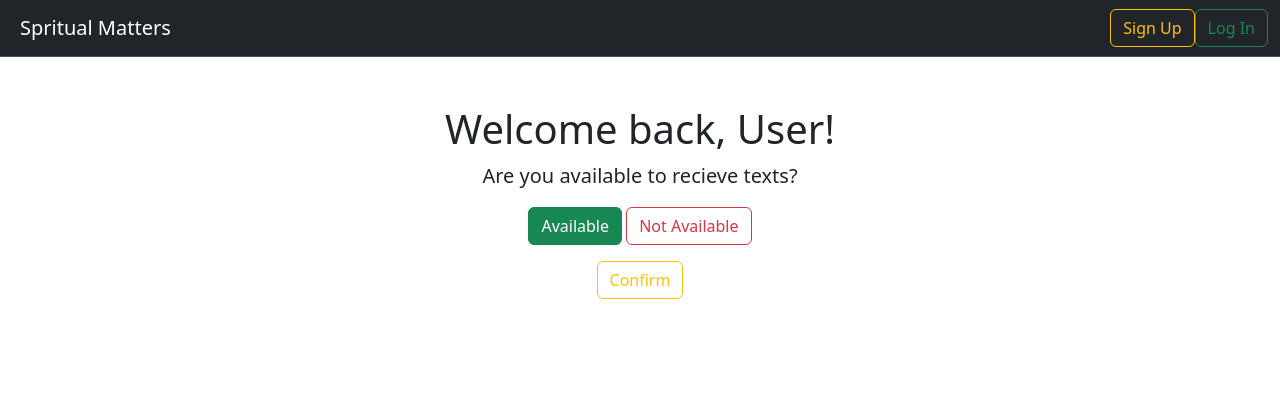
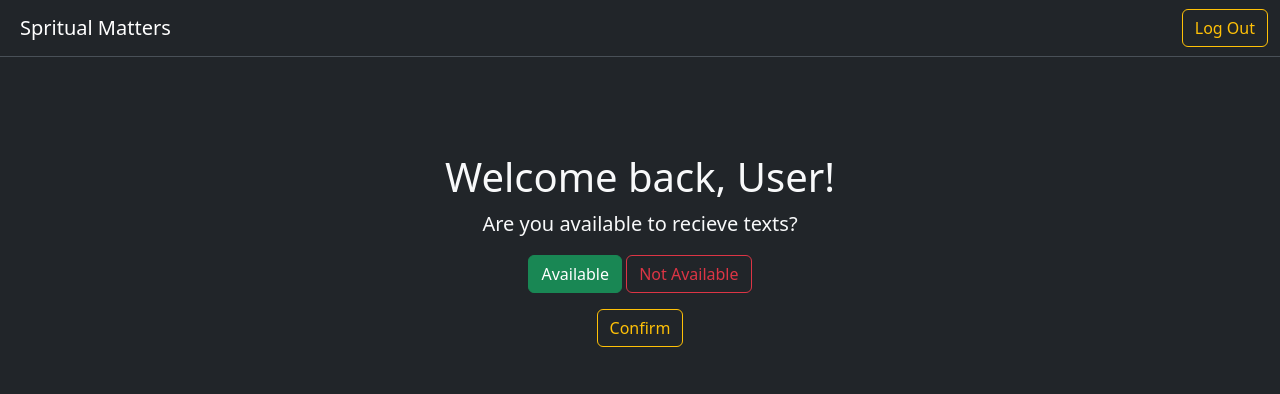
Before and after one commit to Cyber-Kaeh/checkin-app, a Flask app: page /dashboard in a window 1280 px wide. Shown: the top 394 px of the page. Run offline with Flask 3, Linux system fonts and the light colour scheme; the visitor is signed in with stand-in values (Sample User, id 1); some libraries are stand-ins or nearby versions.

Commit message:
Pretty well done with authentication and styling. Might need to add a button for dashboard.html.

```diff
--- a/src/routes.py
+++ b/src/routes.py
@@ -32,6 +32,11 @@ def login():
         print("Token verification failed:", e)
         return jsonify({'error': 'Unauthorized'}), 401
 
+
+@auth_bp.route('/logout')
+def logout():
+    session.pop('uid', None)
+    return redirect(url_for('main.index'))
 
 @auth_bp.route('/dashboard')
 def dashboard():
--- a/templates/base.html
+++ b/templates/base.html
@@ -11,7 +11,7 @@
       crossorigin="anonymous"
     />
   </head>
-  <body>
+  <body class="bg-dark text-light">
     <header>
       <nav
         class="navbar bg-dark border-bottom border-body"
@@ -22,16 +22,16 @@
             <span class="ms-2">Spritual Matters</span>
           </a>
           <div class="d-flex flex-row-reverse">
-            <a href="{{ url_for('auth.login') }}" class="btn btn-outline-success" id="signInButton">
-                Log In
-              </a>
-              <a href="{{ url_for('main.signup') }}" class="btn btn-outline-warning ms-2" id="signUpButton">
-                Sign Up
+            <a
+              href="{% if session.get('uid') %}{{ url_for('auth.logout') }}{% else %}{{ url_for('auth.login') }}{% endif %}"
+              class="btn btn-outline-warning"
+              id="signInButton">
+              {% if session.get('uid') %}Log Out{% else %}Log In{% endif %}
             </a>
         </div>
       </nav>
     </header>
-    <main class="container-sm text-center">
+    <main class="container-sm text-center bg-dark text-light py-5">
       {% block content %}
       <!-- Dynamic content will be injected here -->
       {% endblock %}
@@ -98,8 +98,6 @@
                 const userData = snapshot.val();
                 const userName = userData.name;
                 console.log("User Name:", userName);
-
-            window.location.href = `/dashboard?name=${encodeURIComponent(userName)}`;
               } else {
                 console.log("User not found in database");
                 const newUser = prompt("Please enter first name:");
@@ -109,9 +107,25 @@
                   available: false
                 });
               }
-        })
-        .catch(function(error) {
-          console.log(firebase.auth().currentUser);
+
+              // 🔐 Only call Flask backend *after* DB check
+              user.getIdToken().then(function(idToken) {
+                fetch('/login', {
+                  method: 'POST',
+                  headers: {
+                    'Content-Type': 'application/json'
+                  },
+                  body: JSON.stringify({ idToken: idToken })
+                }).then(res => {
+                  if (res.ok) {
+                    window.location.href = '/dashboard'; // ✅ redirect now works
+                  } else {
+                    alert("Failed to log in on server");
+                  }
+                });
+              });
+
+            }).catch(function(error) {
               console.error("Error fetching user data:", error);
               alert("Failed to fetch user data");
             });
@@ -123,26 +137,7 @@
       }
 
 
-          //   user.getIdToken().then(function(idToken) {
-          //     // Send token to backend
-          //     fetch('/login', {
-          //       method: 'POST',
-          //       headers: {
-          //         'Content-Type': 'application/json'
-          //       },
-          //       body: JSON.stringify({ idToken: idToken })
-          //     }).then(res => {
-          //       if (res.ok) {
-          //         window.location.href = '/dashboard'; // your protected route
-          //       } else {
-          //         alert("Failed to log in on server");
-          //       }
-          //     });
-          //   });
-          // }).catch(function(error) {
-          //   console.error("OTP verification failed", error);
-          //   alert("Invalid OTP");
-          // });
+
 
     </script>
 
```
Also changed, not shown: templates/login.html (+6 -3 lines). Lines whose indentation alone changed are shown as unchanged.
